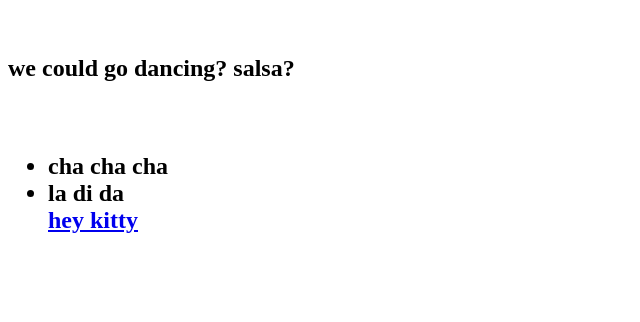
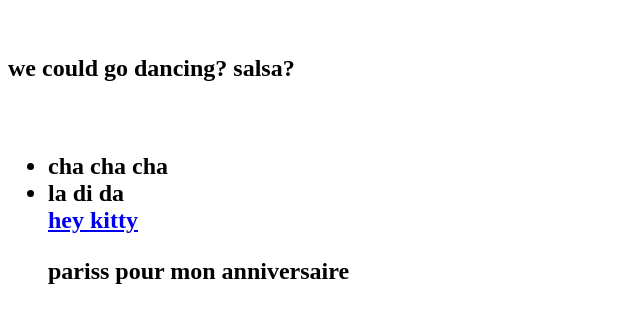
Before and after one commit to Shahbano/First-Site, a plain HTML site: page index.html in a window 1280 px wide. Shown: the part 144-466 px from the top of the page, without its empty margins (0-640 px from the left). Drawn offline with Linux system fonts and the light colour scheme.

Commit message:
paris bday

```diff
--- a/index.html
+++ b/index.html
@@ -13,4 +13,6 @@
 	<li> cha cha cha </li>
 	<li> la di da </li>
 <a href="http://iknowwhereyourcatlives.com/cat/dee8208f07"> hey kitty </a>
+<p> pariss pour mon anniversaire
+	</p>
 </body>
```
